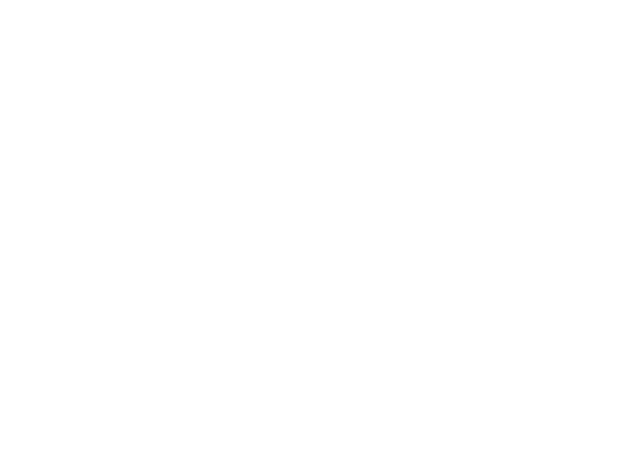
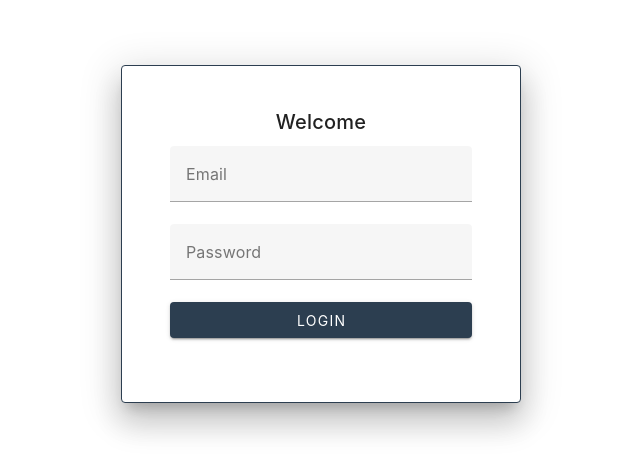
Before and after one commit to emmanesguerra/sales-tracker-ui, a Vue app: page / in a window 1280 px wide. Before the commit this address had no page. Shown: the part 166-640 px from the top of the page, without its empty margins (319-959 px from the left). Built offline with nearby package versions, Linux system fonts and the light colour scheme.

Commit message:
add login page,  apply Vuetify

```diff
--- a/package.json
+++ b/package.json
@@ -13,8 +13,12 @@
   },
   "dependencies": {
     "pinia": "^3.0.1",
+    "pinia-plugin-persistedstate": "^4.2.0",
+    "sass": "^1.86.0",
+    "sass-loader": "^12.6.0",
     "vue": "^3.5.13",
-    "vue-router": "^4.5.0"
+    "vue-router": "^4.5.0",
+    "vuetify": "^3.7.18"
   },
   "devDependencies": {
     "@tsconfig/node22": "^22.0.0",
--- a/src/App.vue
+++ b/src/App.vue
@@ -1,5 +1,9 @@
 <template>
-  <router-view />
+  <v-app>
+    <v-main>
+      <router-view />
+    </v-main>
+  </v-app>
 </template>
 
 <script setup>
--- a/src/assets/base.css
+++ b/src/assets/base.css
@@ -36,20 +36,6 @@
   --section-gap: 160px;
 }
 
-@media (prefers-color-scheme: dark) {
-  :root {
-    --color-background: var(--vt-c-black);
-    --color-background-soft: var(--vt-c-black-soft);
-    --color-background-mute: var(--vt-c-black-mute);
-
-    --color-border: var(--vt-c-divider-dark-2);
-    --color-border-hover: var(--vt-c-divider-dark-1);
-
-    --color-heading: var(--vt-c-text-dark-1);
-    --color-text: var(--vt-c-text-dark-2);
-  }
-}
-
 *,
 *::before,
 *::after {
--- a/src/assets/main.css
+++ b/src/assets/main.css
@@ -3,7 +3,6 @@
 #app {
   max-width: 1280px;
   margin: 0 auto;
-  padding: 2rem;
   font-weight: normal;
 }
 
@@ -29,7 +28,6 @@ a,
 
   #app {
     display: grid;
-    grid-template-columns: 1fr 1fr;
     padding: 0 2rem;
   }
 }
--- /dev/null
+++ b/src/core/services/apiService.ts
@@ -0,0 +1,22 @@
+// A reusable helper function for making API requests // Your API URL from .env
+
+const API_URL = import.meta.env.VITE_API_URL
+
+const apiRequest = async (endpoint: string, options: RequestInit = {}) => {
+
+    const response = await fetch(`${API_URL}${endpoint}`, {
+        ...options,
+        headers: {
+            'Content-Type': 'application/json',
+            ...options.headers,
+        },
+    })
+
+    if (!response.ok) {
+        throw new Error(`API request failed: ${response.statusText}`)
+    }
+
+    return await response.json()
+}
+
+export { apiRequest }
--- a/src/main.ts
+++ b/src/main.ts
@@ -2,13 +2,26 @@ import './assets/main.css'
 
 import { createApp } from 'vue'
 import { createPinia } from 'pinia'
+import piniaPersist from 'pinia-plugin-persistedstate'
 
 import App from './App.vue'
 import router from './router'
 
+import 'vuetify/styles'
+import { createVuetify } from 'vuetify'
+import * as components from 'vuetify/components'
+import * as directives from 'vuetify/directives'
+
+const vuetify = createVuetify({
+    components,
+    directives,
+})
+const pinia = createPinia()
+pinia.use(piniaPersist)
+
 const app = createApp(App)
-
-app.use(createPinia())
+app.use(pinia)
 app.use(router)
+app.use(vuetify)
 
 app.mount('#app')
--- /dev/null
+++ b/src/modules/auth/pages/Login.vue
@@ -0,0 +1,46 @@
+<!-- src/modules/auth/views/Login.vue -->
+<template>
+    <v-container class="fill-height d-flex align-center justify-center">
+        <v-card class="login-card" elevation="20" width="400">
+            <v-card-title class="text-center">Welcome</v-card-title>
+            <v-card-text>
+                <v-form @submit.prevent="handleLogin">
+                    <v-text-field v-model="email" label="Email" type="email" required></v-text-field>
+                    <v-text-field v-model="password" label="Password" type="password" required></v-text-field>
+                    <v-btn type="submit" block>Login</v-btn>
+                </v-form>
+            </v-card-text>
+        </v-card>
+    </v-container>
+</template>
+
+<script setup lang="ts">
+import { ref } from 'vue';
+import authService from '@/modules/auth/services/authService';
+import { useAuthStore } from '@/modules/auth/store/authStore';
+
+const email = ref('');
+const password = ref('');
+const authStore = useAuthStore();
+
+const handleLogin = async () => {
+  try {
+    const data = await authService.login(email.value, password.value);
+    authStore.setToken(data.token);
+    console.log('Login successful:', data.token);
+  } catch (error) {
+    console.error('Login failed:', error);
+  }
+};
+</script>
+
+<style scoped>
+.login-card {
+    border: 1px solid var(--vt-c-indigo);
+    padding:  2rem 2rem 3rem;
+}
+.login-card button {
+    background: var(--vt-c-indigo);
+    color: #fff;
+}
+</style>
--- /dev/null
+++ b/src/modules/auth/services/authService.ts
@@ -0,0 +1,21 @@
+import { apiRequest } from '@/core/services/apiService'
+
+const AuthService = {
+  async login(email: string, password: string) {
+    return apiRequest('/login', {
+      method: 'POST',
+      body: JSON.stringify({ email, password }),
+    })
+  },
+
+  async getUserData(token: string) {
+    return apiRequest('/user', {
+      method: 'GET',
+      headers: {
+        Authorization: `Bearer ${token}`,
+      },
+    })
+  },
+}
+
+export default AuthService
--- /dev/null
+++ b/src/modules/auth/store/authStore.ts
@@ -0,0 +1,18 @@
+import { defineStore } from 'pinia';
+
+export const useAuthStore = defineStore('auth', {
+  state: () => ({
+    token: null as string | null,
+  }),
+  actions: {
+    setToken(token: string) {
+      this.token = token;
+      localStorage.setItem('auth_token', token);
+    },
+    clearToken() {
+      this.token = null;
+      localStorage.removeItem('auth_token');
+    },
+  },
+  persist: true,
+});
--- a/src/router/index.ts
+++ b/src/router/index.ts
@@ -1,8 +1,14 @@
 import { createRouter, createWebHistory } from 'vue-router'
+import Login from '@/modules/auth/pages/Login.vue'
 
 const router = createRouter({
   history: createWebHistory(import.meta.env.BASE_URL),
   routes: [
+    {
+      path: '/',
+      name: 'Login',
+      component: Login,
+    },
   ],
 })
 
--- /dev/null
+++ b/src/shims-vue.d.ts
@@ -0,0 +1,5 @@
+declare module '*.vue' {
+    import { DefineComponent } from 'vue';
+    const component: DefineComponent<{}, {}, any>;
+    export default component;
+}
```
Also changed, not shown: 2 other files (tests, documents, lock files or other folders).
